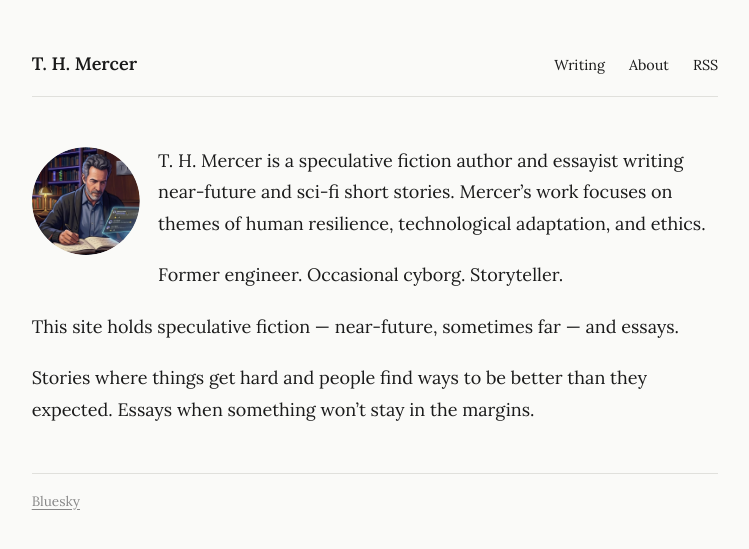
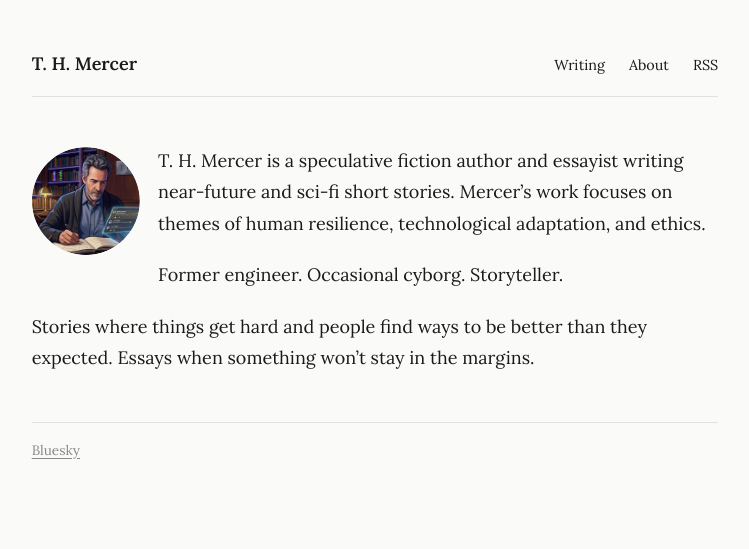
Before and after one commit to thmercer/thmercer.github.io, a Jekyll site: the page built from about.md, in a window 1280 px wide. Shown: the top 549 px of the page, without its empty margins (265-1014 px from the left). Built offline with Jekyll 4.4.1, drawn with Linux system fonts in a browser that asks for light colours.

Commit message:
Remove redundant description from 'About' section to streamline content and enhance focus on storytelling and essays.

```diff
--- a/about.md
+++ b/about.md
@@ -6,6 +6,4 @@ T. H. Mercer is a speculative fiction author and essayist writing near-future an
 
 Former engineer. Occasional cyborg. Storyteller.
 
-This site holds speculative fiction — near-future, sometimes far — and essays.
-
 Stories where things get hard and people find ways to be better than they expected. Essays when something won't stay in the margins.
```
